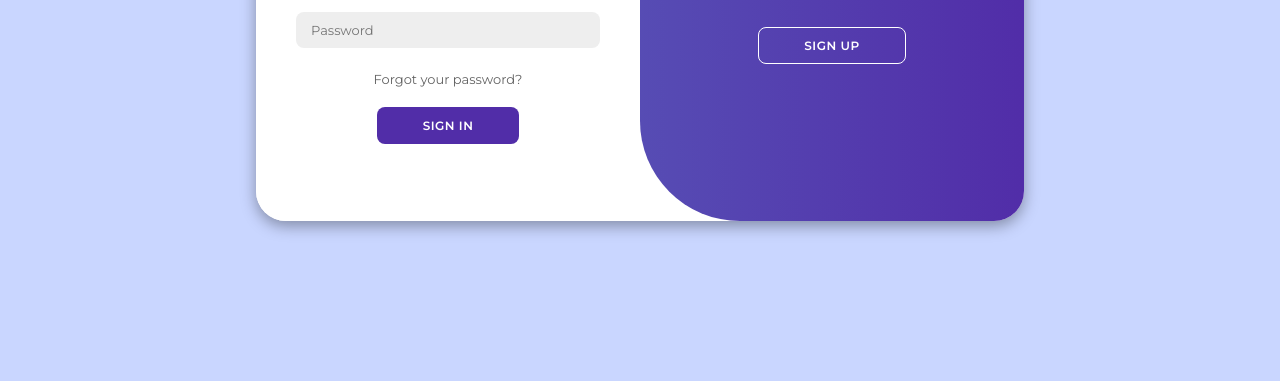
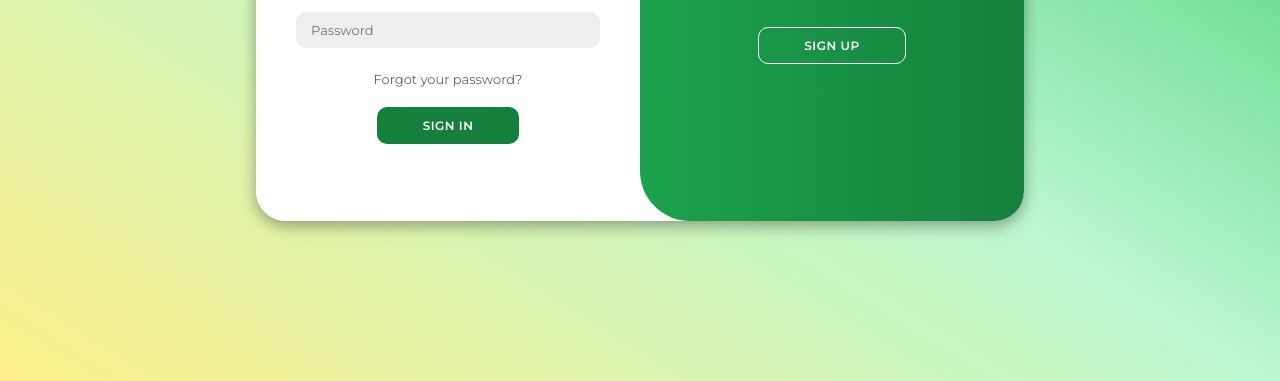
Before and after one commit to Ackemannen/sign-in-page, a plain HTML site: page index.html in a window 1280 px wide. Shown: the part 419-800 px from the top of the page. Drawn offline with Linux system fonts and the light colour scheme.

Commit message:
Update styles.css

```diff
--- a/styles.css
+++ b/styles.css
@@ -9,7 +9,7 @@
 
 body {
     background-color: #c9d6ff;
-    background: linear-gradient(to right, #e2e2e2);
+    background: linear-gradient(to right top, rgb(254, 240, 138), rgb(187, 247, 208), rgb(34, 197, 94));
     display: flex;
     align-items: center;
     justify-content: center;
@@ -47,12 +47,12 @@ body {
 }
 
 .container button {
-    background-color: #512da8;
+    background-color: rgb(21, 128, 61);
     color: #fff;
     font-size: 12px;
     padding: 10px 45px;
     border: 1px solid transparent;
-    border-radius: 8px;
+    border-radius: 10px;
     font-weight: 600;
     letter-spacing: 0.5px;
     text-transform: uppercase;
@@ -81,7 +81,7 @@ body {
     margin: 8px 0;
     padding: 10px 15px;
     font-size: 13px;
-    border-radius: 8px;
+    border-radius: 10px;
     width: 100%;
     outline: none;
 }
@@ -151,19 +151,19 @@ body {
     height: 100%;
     overflow: hidden;
     transition: all 0.6s ease-in-out;
-    border-radius: 150px 0 0 100px;
+    border-radius: 100px 0 0 50px;
     z-index: 1000;
 }
 
 .container.active .toggle-container {
     transform: translateX(-100%);
-    border-radius: 0 150px 100px 0;
+    border-radius: 0 100px 50px 0;
 }
 
 .toggle {
-    background-color: #512da8;
+    background-color: rgb(21, 128, 61);
     height: 100%;
-    background: linear-gradient(to right, #5c6bc0, #512da8);
+    background: linear-gradient(to right, rgb(34, 197, 94), rgb(21, 128, 61));
     color: #fff;
     position: relative;
     left: -100%;
```
